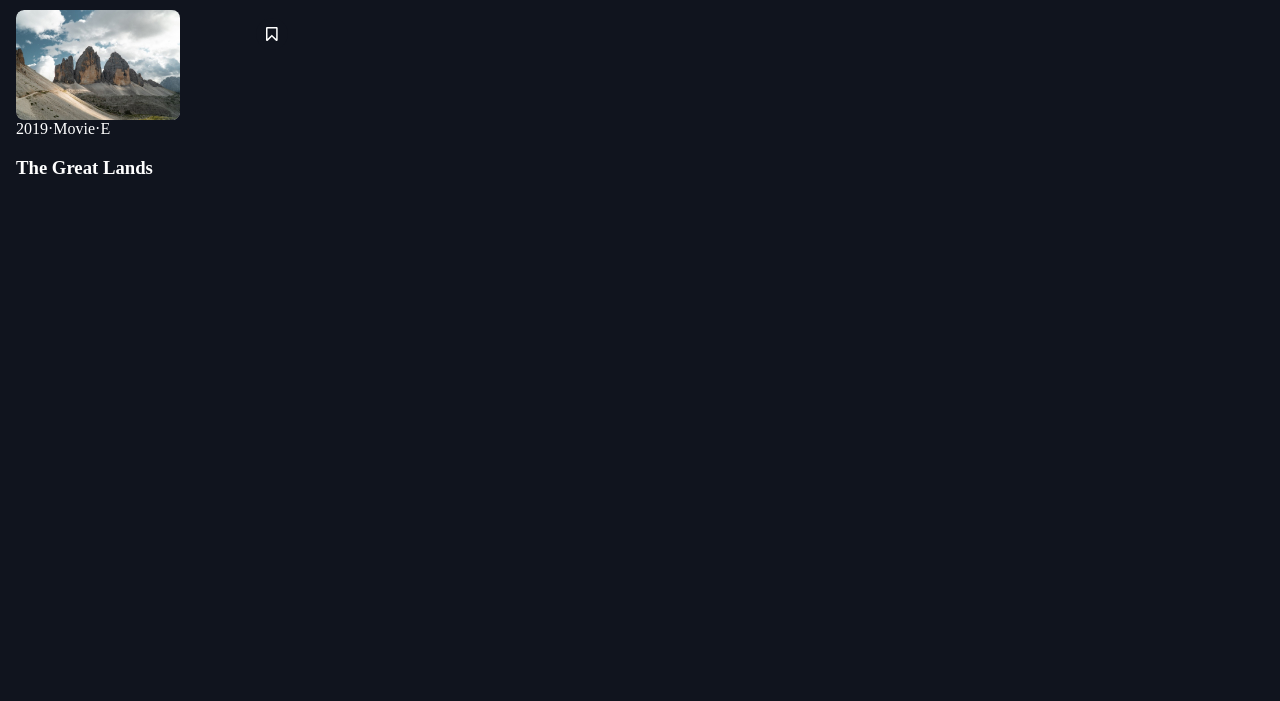
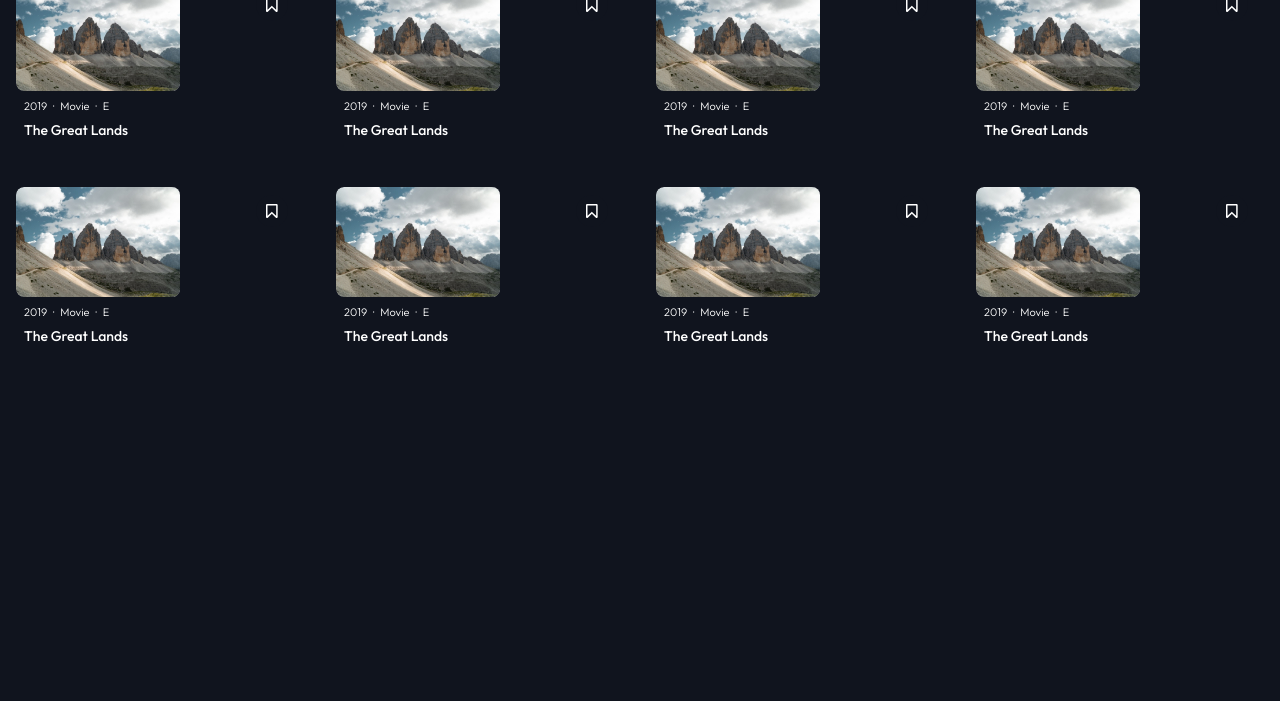
Before and after one commit to Axda-Web/basic-training-course, a plain HTML site: page index.html in a window 1280 px wide. Shown: the part 99-800 px from the top of the page. Drawn offline with Linux system fonts and the light colour scheme.

Commit message:
Ajout info media

```diff
--- a/index.html
+++ b/index.html
@@ -31,13 +31,104 @@
                     <h3 class="media-card__body__title">The Great Lands</h3>
                 </div>
             </article>
-            <article class="media-card"></article>
-            <article class="media-card"></article>
-            <article class="media-card"></article>
-            <article class="media-card"></article>
-            <article class="media-card"></article>
-            <article class="media-card"></article>
-            <article class="media-card"></article>
+            <article class="media-card">
+                <div class="media-card__image-container">
+                    <img class="media-card__image" src="./Rectangle.jpg" alt="media cover">
+                    <button class="media-card__bookmark-button">
+                        <img src="./bookmark.svg" alt="bookmark icon">
+                    </button>
+                </div>
+                <div class="media-card__body">
+                    <div class="media-card__body__info">
+                        <span class="media-card__body__info__year">2019</span>·<span class="media-card__body__info__type">Movie</span>·<span class="media-card__body__info__rate">E</span>
+                    </div>
+                    <h3 class="media-card__body__title">The Great Lands</h3>
+                </div>
+            </article>
+            <article class="media-card">
+                <div class="media-card__image-container">
+                    <img class="media-card__image" src="./Rectangle.jpg" alt="media cover">
+                    <button class="media-card__bookmark-button">
+                        <img src="./bookmark.svg" alt="bookmark icon">
+                    </button>
+                </div>
+                <div class="media-card__body">
+                    <div class="media-card__body__info">
+                        <span class="media-card__body__info__year">2019</span>·<span class="media-card__body__info__type">Movie</span>·<span class="media-card__body__info__rate">E</span>
+                    </div>
+                    <h3 class="media-card__body__title">The Great Lands</h3>
+                </div>
+            </article>
+            <article class="media-card">
+                <div class="media-card__image-container">
+                    <img class="media-card__image" src="./Rectangle.jpg" alt="media cover">
+                    <button class="media-card__bookmark-button">
+                        <img src="./bookmark.svg" alt="bookmark icon">
+                    </button>
+                </div>
+                <div class="media-card__body">
+                    <div class="media-card__body__info">
+                        <span class="media-card__body__info__year">2019</span>·<span class="media-card__body__info__type">Movie</span>·<span class="media-card__body__info__rate">E</span>
+                    </div>
+                    <h3 class="media-card__body__title">The Great Lands</h3>
+                </div>
+            </article>
+            <article class="media-card">
+                <div class="media-card__image-container">
+                    <img class="media-card__image" src="./Rectangle.jpg" alt="media cover">
+                    <button class="media-card__bookmark-button">
+                        <img src="./bookmark.svg" alt="bookmark icon">
+                    </button>
+                </div>
+                <div class="media-card__body">
+                    <div class="media-card__body__info">
+                        <span class="media-card__body__info__year">2019</span>·<span class="media-card__body__info__type">Movie</span>·<span class="media-card__body__info__rate">E</span>
+                    </div>
+                    <h3 class="media-card__body__title">The Great Lands</h3>
+                </div>
+            </article>
+            <article class="media-card">
+                <div class="media-card__image-container">
+                    <img class="media-card__image" src="./Rectangle.jpg" alt="media cover">
+                    <button class="media-card__bookmark-button">
+                        <img src="./bookmark.svg" alt="bookmark icon">
+                    </button>
+                </div>
+                <div class="media-card__body">
+                    <div class="media-card__body__info">
+                        <span class="media-card__body__info__year">2019</span>·<span class="media-card__body__info__type">Movie</span>·<span class="media-card__body__info__rate">E</span>
+                    </div>
+                    <h3 class="media-card__body__title">The Great Lands</h3>
+                </div>
+            </article>
+            <article class="media-card">
+                <div class="media-card__image-container">
+                    <img class="media-card__image" src="./Rectangle.jpg" alt="media cover">
+                    <button class="media-card__bookmark-button">
+                        <img src="./bookmark.svg" alt="bookmark icon">
+                    </button>
+                </div>
+                <div class="media-card__body">
+                    <div class="media-card__body__info">
+                        <span class="media-card__body__info__year">2019</span>·<span class="media-card__body__info__type">Movie</span>·<span class="media-card__body__info__rate">E</span>
+                    </div>
+                    <h3 class="media-card__body__title">The Great Lands</h3>
+                </div>
+            </article>
+            <article class="media-card">
+                <div class="media-card__image-container">
+                    <img class="media-card__image" src="./Rectangle.jpg" alt="media cover">
+                    <button class="media-card__bookmark-button">
+                        <img src="./bookmark.svg" alt="bookmark icon">
+                    </button>
+                </div>
+                <div class="media-card__body">
+                    <div class="media-card__body__info">
+                        <span class="media-card__body__info__year">2019</span>·<span class="media-card__body__info__type">Movie</span>·<span class="media-card__body__info__rate">E</span>
+                    </div>
+                    <h3 class="media-card__body__title">The Great Lands</h3>
+                </div>
+            </article>
         </div>
     </section>
 </body>
--- a/style.css
+++ b/style.css
@@ -1,6 +1,10 @@
 :root {
     --dark-blue: #10141E;
     --text-color: #fff;
+}
+
+h1, h2, h3, h4, h5, h6 {
+    margin: 0;
 }
 
 * {
@@ -8,6 +12,7 @@
 }
 
 body {
+    font-family: 'Outfit', sans-serif;
     background-color: var(--dark-blue);
     color: var(--text-color);
     padding: 0;
@@ -15,9 +20,9 @@ body {
 }
 
 .recommended-section__title {
-    font-family: 'Outfit', sans-serif;
     font-weight: 300;
     font-size: 1.25rem;
+    margin-bottom: 24px;
 
     @media (min-width: 768px) {
         font-size: 2rem;
@@ -80,3 +85,23 @@ body {
     padding: 0;
     margin: 0;
 }
+
+.media-card__body {
+    padding: 8px;
+    display: flex;
+    flex-direction: column;
+    gap: 8px;
+}
+
+.media-card__body__info {
+    font-size: .6875rem;
+    font-weight: 300;
+    display: flex;
+    flex-direction: row;
+    gap: 6px;
+}
+
+.media-card__body__title {
+    font-size: .875rem;
+    font-weight: 500;
+}
```
